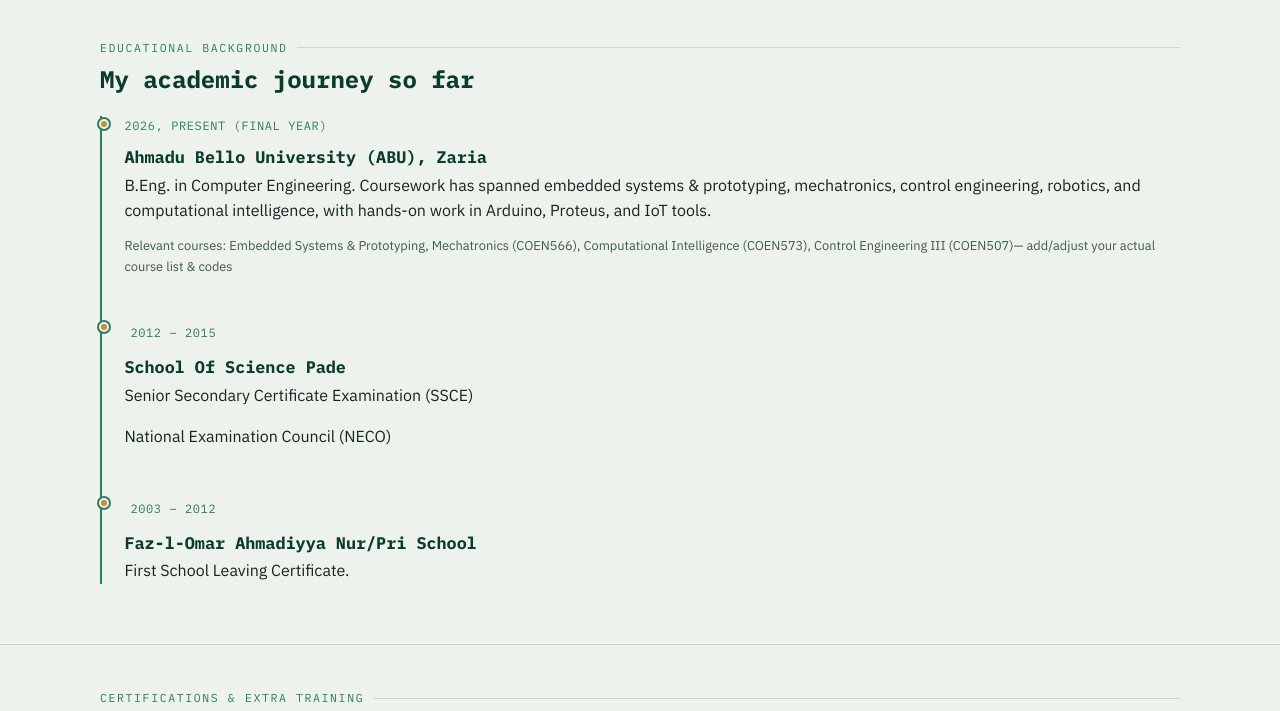
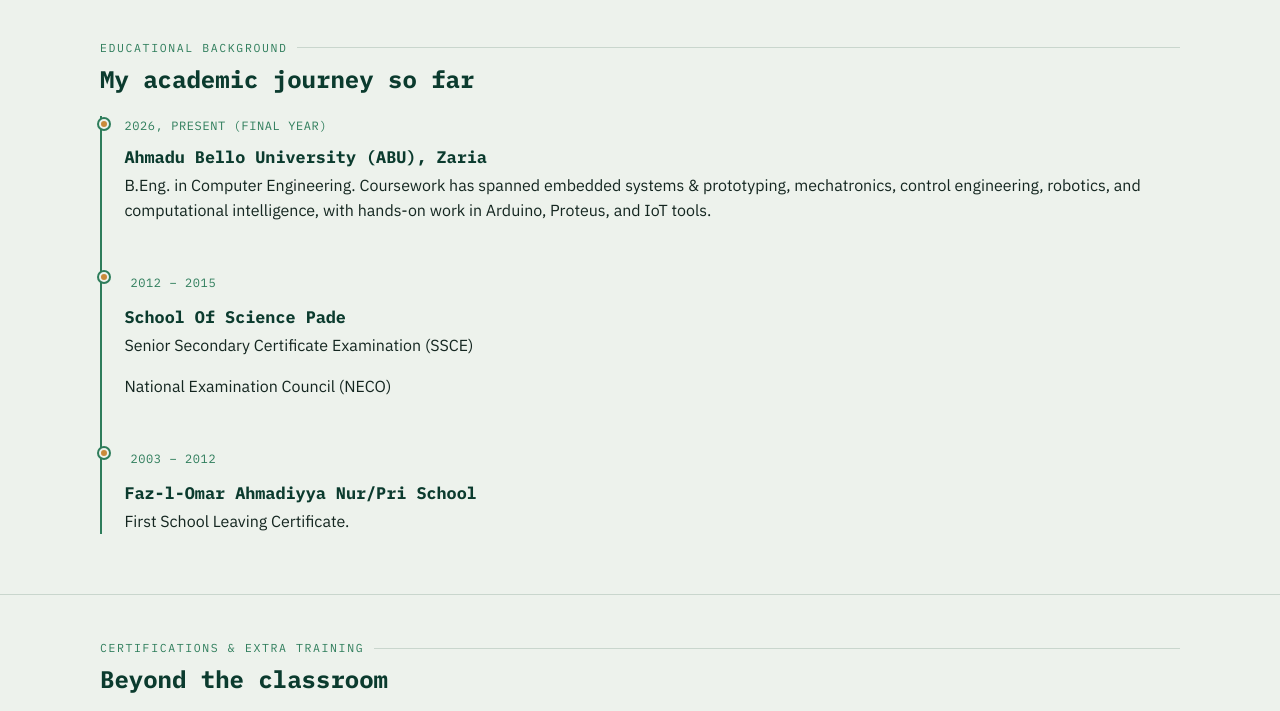
Before and after one commit to Lacapeto/abdul-roqeeb, a plain HTML site: page education.html in a window 1280 px wide. Shown: the part 79-790 px from the top of the page. Drawn offline with Linux system fonts and the light colour scheme.

Commit message:
Remove course list placeholder from education section
Removed placeholder text for relevant courses in education section.

```diff
--- a/education.html
+++ b/education.html
@@ -41,7 +41,7 @@
           <p class="when">2026, Present (Final Year)</p>
           <h3>Ahmadu Bello University (ABU), Zaria</h3>
           <p>B.Eng. in Computer Engineering. Coursework has spanned embedded systems &amp; prototyping, mechatronics, control engineering, robotics, and computational intelligence, with hands-on work in Arduino, Proteus, and IoT tools.</p>
-          <p class="hint">Relevant courses: Embedded Systems &amp; Prototyping, Mechatronics (COEN566), Computational Intelligence (COEN573), Control Engineering III (COEN507)<span class="ed">— add/adjust your actual course list &amp; codes</span></p>
+
         </div>
 
         <div class="timeline-item">
```
